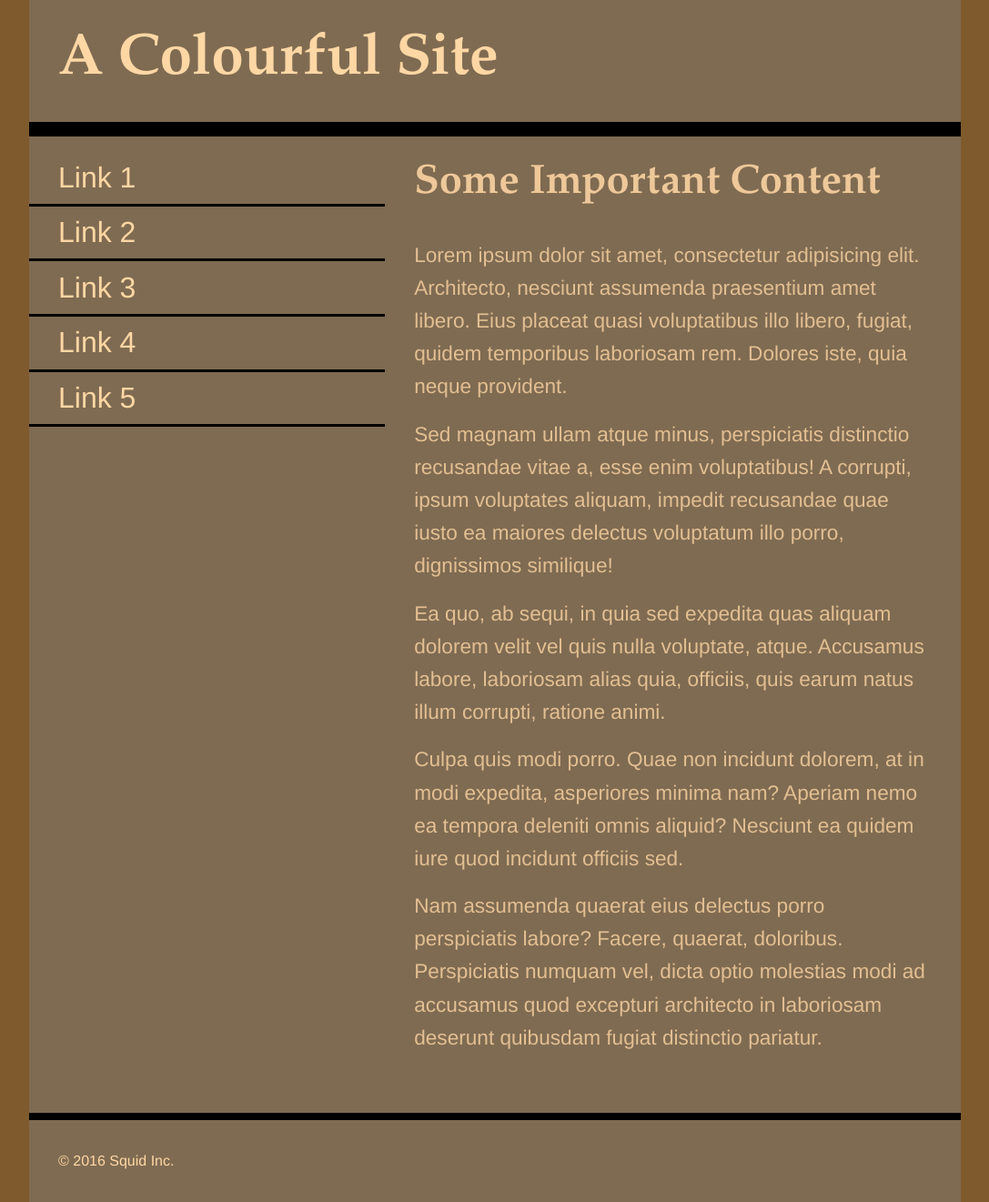
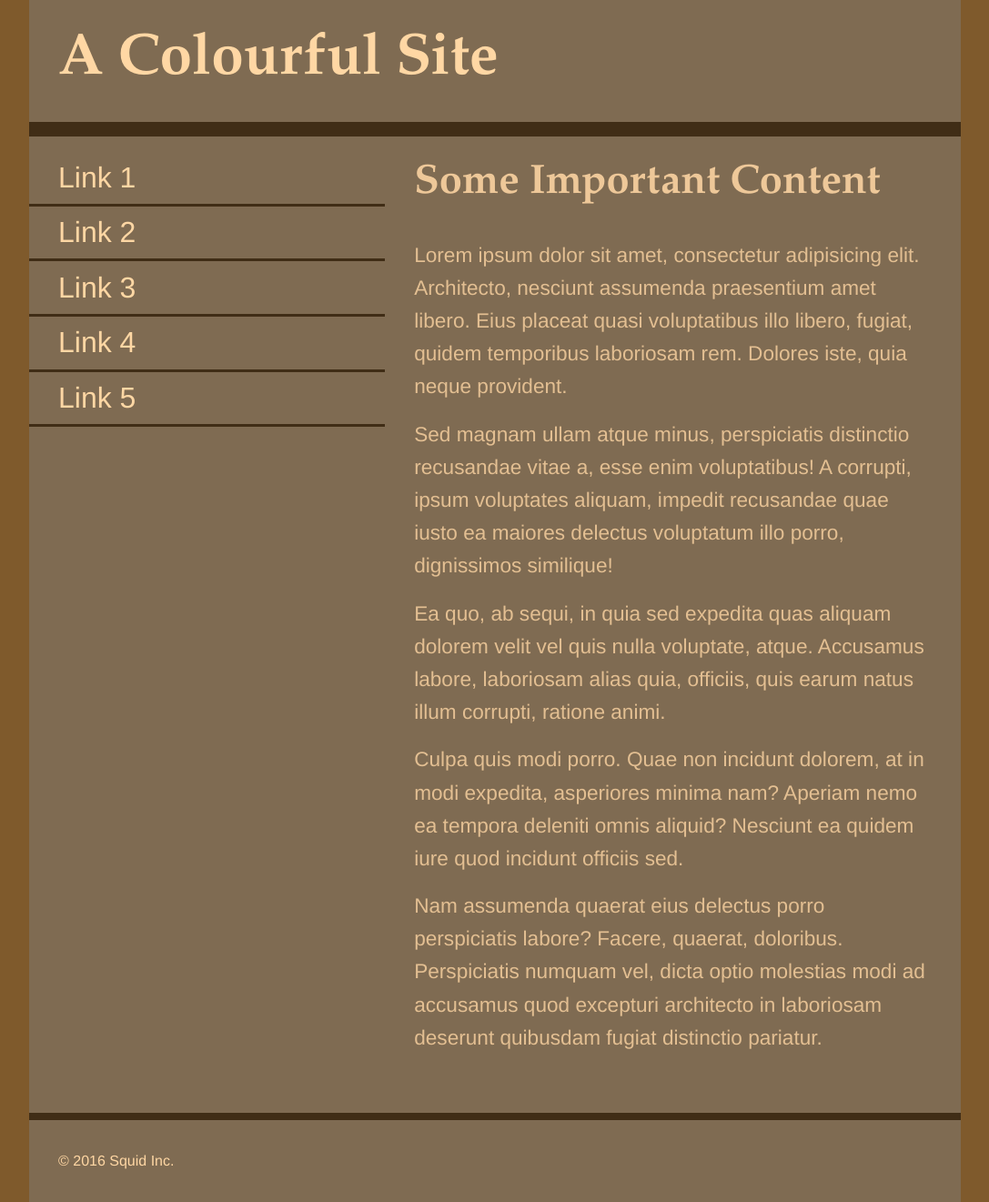
Before and after one commit to lach0192/colours, a plain HTML site: page index.html in a window 1280 px wide. Shown: the whole page at 91% size, without its empty margins (96-1183 px from the left). Drawn offline with Linux system fonts and the light colour scheme.

Commit message:
2nd commit. Made a few changes, still unfinished.

```diff
--- a/index.html
+++ b/index.html
@@ -48,7 +48,7 @@
         nav li>a{
             display: block;
             text-decoration: none;
-            border-bottom: 0.2rem solid black;
+            border-bottom: 0.2rem solid #402D16;
             padding: 0.2rem 2rem;
             color: #FFD7A4;
         }
@@ -72,7 +72,7 @@
         }
         header{
             width:100%;
-            border-bottom: 1rem solid black;
+            border-bottom: 1rem solid #402D16;
         }
         nav{
             float:left;
@@ -85,7 +85,7 @@
         footer{
             clear:both;
             width: 100%;
-            border-top: 0.5rem solid black;
+            border-top: 0.5rem solid #402D16;
         }
         footer p{
             font-size: 1rem;
```
